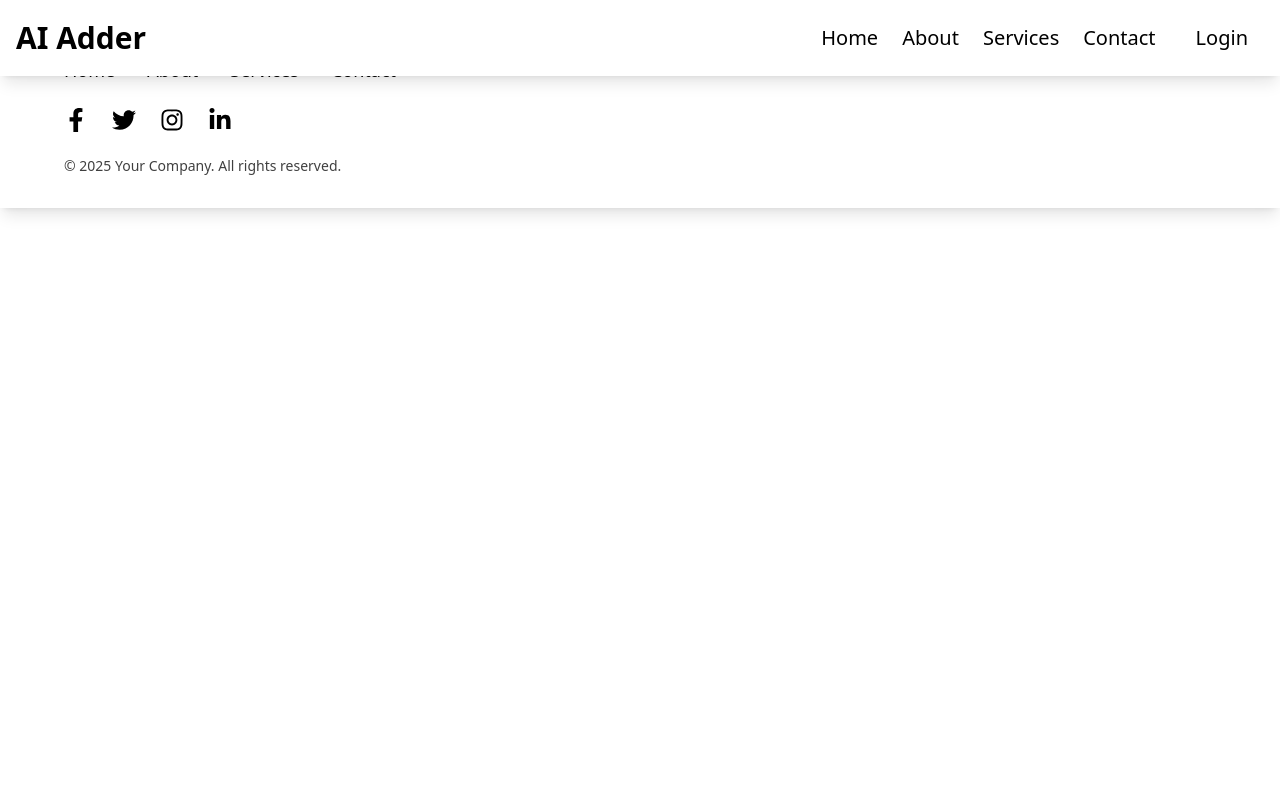
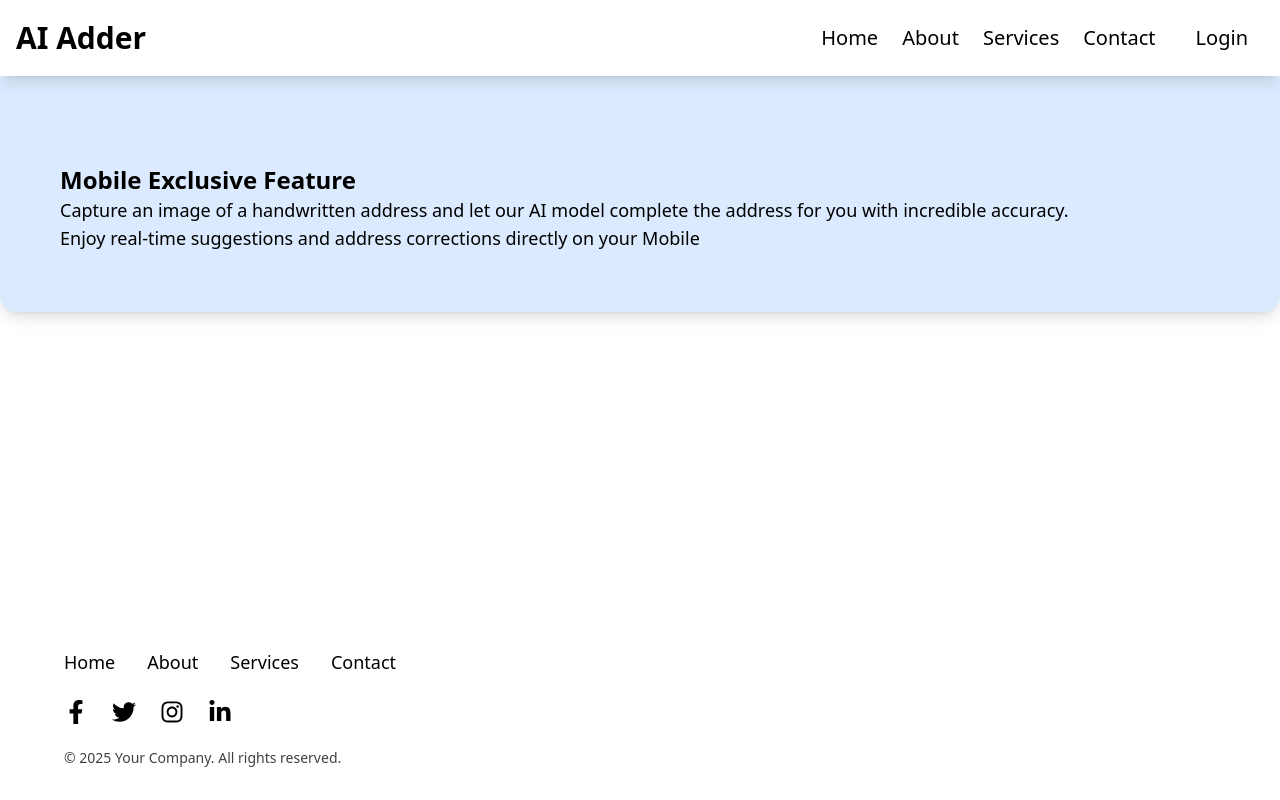
Before and after one commit to Vihas12/Address_Correction-using-AI, a Next.js app: page /webc in a window 1280 px wide. Built offline with nearby package versions, Linux system fonts and the light colour scheme.

Commit message:
"info and webc updated"

```diff
--- a/src/app/info/page.tsx
+++ b/src/app/info/page.tsx
@@ -1,6 +1,6 @@
 "use client";
 
-import { useState } from 'react';
+import { useState, useEffect } from 'react';
 import { CameraIcon, InfoIcon } from 'lucide-react';
 import { motion } from 'framer-motion';
 import Image, { StaticImageData } from 'next/image';
@@ -11,10 +11,20 @@ import map from '@/images/map-images.jpg';
 interface AddressCompletionLandingProps {}
 
 const AddressCompletionLanding: React.FC<AddressCompletionLandingProps> = () => {
-  const [showMobileBlock, setShowMobileBlock] = useState<boolean>(false);
+    const [showMobileBlock, setShowMobileBlock] = useState<boolean>(false);
+    const [isMobile, setIsMobile] = useState<boolean>(false);
+
+        useEffect(() => {
+            const checkIfMobile = () => {
+                setIsMobile(window.innerWidth <= 768);
+            };
+            checkIfMobile();
+            window.addEventListener('resize', checkIfMobile);
+            return () => window.removeEventListener('resize', checkIfMobile);
+        }, []);
 
   return (
-    <div className="min-h-screen bg-gray-100 p-15 pt-25 flex justify-center">
+    <div className="min-h-screen bg-gray-100 p-15 pt-25 pb-60 flex justify-center">
       <div className="w-full max-w-4xl space-y-16">
         <motion.div
           initial={{ opacity: 0, y: -50 }}
@@ -62,7 +72,7 @@ const AddressCompletionLanding: React.FC<AddressCompletionLandingProps> = () =>
           <Image
             src={easyocr as StaticImageData}
             alt="EasyOCR Model Demo"
-            className="rounded-2xl shadow-lg w-full md:w-1/2"
+            className="rounded-2xl shadow-lg w-full"
           />
         </motion.div>
 
--- a/src/app/page.tsx
+++ b/src/app/page.tsx
@@ -2,7 +2,6 @@ export default function Home() {
   return (
     <>
       <div className=" grid grid-rows-[20px_1fr_20px] items-center justify-items-center min-h-screen p-8 pb-20 gap-16 sm:p-20 font-[family-name:var(--font-geist-sans)]">
-        <h1>Hello World</h1>
       </div>
     </>
   );
--- a/src/app/webc/page.tsx
+++ b/src/app/webc/page.tsx
@@ -1,6 +1,6 @@
 "use client";
 
-import React, { useState, useEffect, useRef } from 'react';
+import React, { useState, useEffect, useRef } from "react";
 
 function Webcam() {
   const videoRef = useRef<HTMLVideoElement>(null);
@@ -14,8 +14,8 @@ function Webcam() {
       setIsMobile(window.innerWidth <= 768);
     };
     checkIfMobile();
-        window.addEventListener('resize', checkIfMobile);
-        return () => window.removeEventListener('resize', checkIfMobile);
+    window.addEventListener("resize", checkIfMobile);
+    return () => window.removeEventListener("resize", checkIfMobile);
   }, []);
 
   useEffect(() => {
@@ -27,7 +27,7 @@ function Webcam() {
   const getVideo = () => {
     navigator.mediaDevices
       .getUserMedia({
-                video: { width: 1920, height: 2000 }
+        video: { width: 1920, height: 1080 },
       })
       .then((stream) => {
         const video = videoRef.current;
@@ -37,12 +37,12 @@ function Webcam() {
         }
       })
       .catch((err) => {
-                console.error('error:', err);
+        console.error("error:", err);
       });
   };
 
   const takePhoto = () => {
-        const width = 414;
+    const width = 400;
     const height = width / (16 / 9);
 
     const video = videoRef.current;
@@ -52,7 +52,7 @@ function Webcam() {
       photo.width = width;
       photo.height = height;
 
-            const ctx = photo.getContext('2d');
+      const ctx = photo.getContext("2d");
       if (ctx) {
         ctx.drawImage(video, 0, 0, width, height);
         setPhoto(true);
@@ -63,7 +63,7 @@ function Webcam() {
   const closePhoto = () => {
     const photo = photoRef.current;
     if (photo) {
-            const ctx = photo.getContext('2d');
+      const ctx = photo.getContext("2d");
       if (ctx) {
         ctx.clearRect(0, 0, photo.width, photo.height);
       }
@@ -74,7 +74,7 @@ function Webcam() {
   return (
     <div>
       {isMobile ? (
-                <div className="min-h-screen relative bg-gray-800">
+        <div className="pt-25 min-h-screen relative bg-gray-800 m-15 p-15 rounded-2xl shadow-lg">
           <div className="relative">
             <video className="w-full max-w-full h-auto" ref={videoRef}></video>
             <button
@@ -84,18 +84,37 @@ function Webcam() {
               SNAP
             </button>
           </div>
-                    <div className={`fixed top-0 left-0 w-full h-full flex items-center bg-black transition-transform duration-500 ${hasPhoto ? 'translate-x-0' : 'translate-x-full'}`}>
-                        <canvas className="w-full h-1/2" ref={photoRef}></canvas>
+          <div
+            className={`fixed top-12 left-0 w-full h-full flex justify-center bg-black p-4 sm:p-8 md:p-20 transition-transform duration-500 ${
+              hasPhoto ? "translate-x-0" : "translate-x-full"
+            }`}
+          >
+            <div className="relative w-full max-w-lg">
+              <canvas
+                className="w-full h-auto rounded-lg shadow-lg"
+                ref={photoRef}
+              ></canvas>
               <button
-                            className="absolute bottom-5 left-5 px-4 py-2 bg-gradient-to-r from-purple-500 to-pink-500 text-white text-2xl font-bold transition-all duration-400 hover:from-pink-500 hover:to-purple-500"
+                className="absolute top-50 left-4 sm:left-8 px-4 py-2 bg-gradient-to-r from-purple-500 to-pink-500 text-white text-xl sm:text-2xl font-bold transition-all duration-400 hover:from-pink-500 hover:to-purple-500"
                 onClick={closePhoto}
               >
                 CLOSE
               </button>
             </div>
           </div>
+        </div>
       ) : (
-                <h1>Desktop</h1>
+        <div className="p-15 pt-25 mt-16 bg-blue-100 rounded-2xl shadow-lg">
+          <h2 className="text-2xl font-semibold">Mobile Exclusive Feature</h2>
+          <p className="text-lg">
+            Capture an image of a handwritten address and let our AI model
+            complete the address for you with incredible accuracy.
+          </p>
+          <p className="text-lg">
+            Enjoy real-time suggestions and address corrections directly on your
+            Mobile
+          </p>
+        </div>
       )}
     </div>
   );
--- a/src/component/footer.tsx
+++ b/src/component/footer.tsx
@@ -3,7 +3,7 @@ import { FaFacebookF, FaTwitter, FaInstagram, FaLinkedinIn } from 'react-icons/f
 
 export default function Footer() {
   return (
-    <div className='bg-white text-black py-8 shadow-lg'>
+    <div className='bg-white text-black py-8 shadow-lg fixed bottom-0 w-full'>
       <div className='container mx-auto flex flex-col items-start space-y-6 px-4 md:px-8 lg:px-16'>
         <div className='w-full flex flex-col md:flex-row justify-start md:justify-between space-y-4 md:space-y-0'>
           <div className='flex flex-col md:flex-row space-y-4 md:space-y-0 md:space-x-8'>
```
Lines whose indentation alone changed are shown as unchanged.
